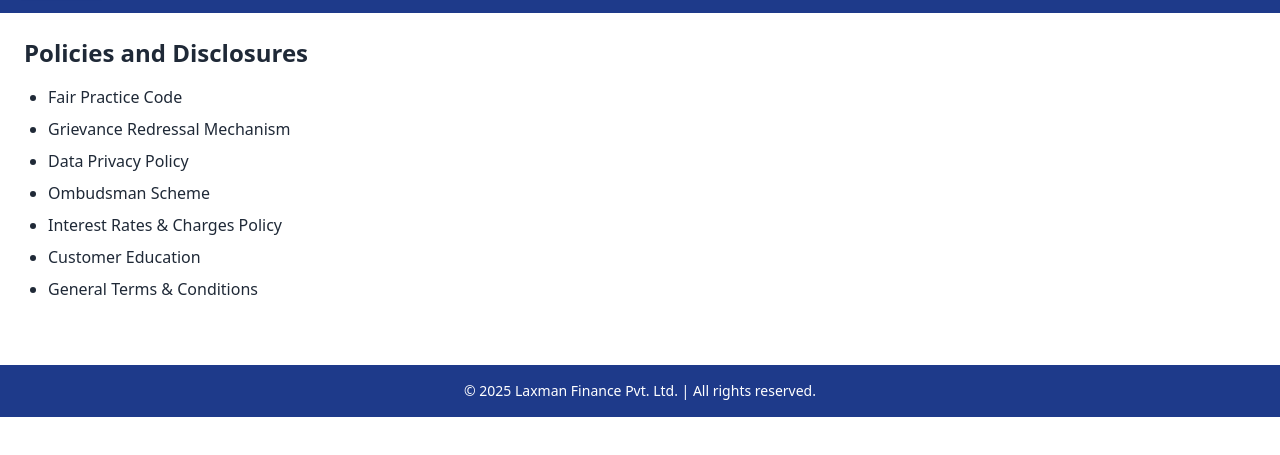
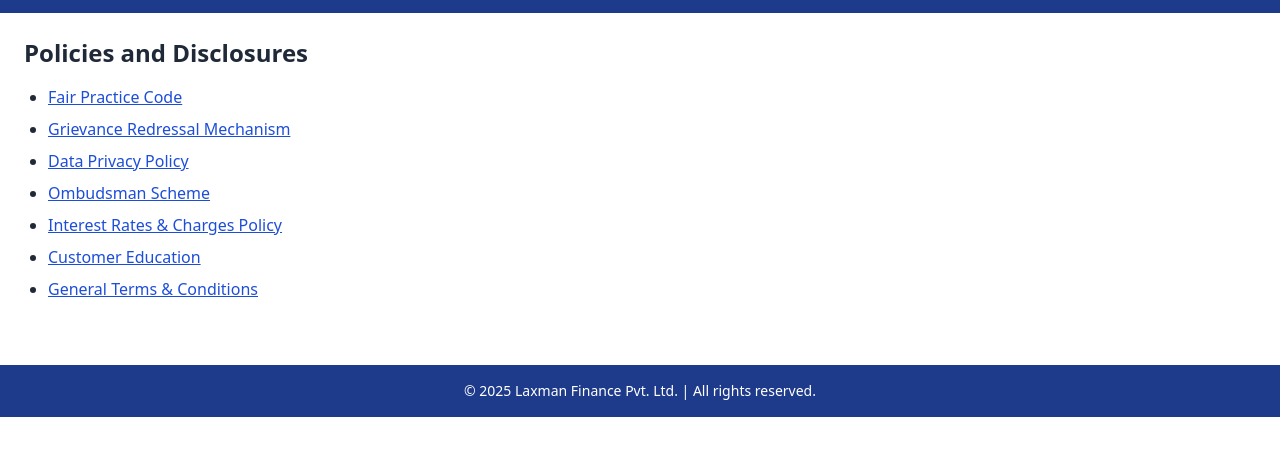
Before and after one commit to LFPL2025/Laxmanfinance, a plain HTML site: page policies.html in a window 1280 px wide. Shown: the part 67-522 px from the top of the page. Drawn offline with nearby package versions, Linux system fonts and the light colour scheme; files whose address does not match are found by name.

Commit message:
Add files via upload

```diff
--- a/policies.html
+++ b/policies.html
@@ -17,13 +17,13 @@
   <main class="p-6">
 <h2 class="text-2xl font-semibold mb-4">Policies and Disclosures</h2>
 <ul class="list-disc pl-6 space-y-2">
-  <li>Fair Practice Code</li>
-  <li>Grievance Redressal Mechanism</li>
-  <li>Data Privacy Policy</li>
-  <li>Ombudsman Scheme</li>
-  <li>Interest Rates & Charges Policy</li>
-  <li>Customer Education</li>
-  <li>General Terms & Conditions</li>
+  <li><a href="docs/fair-practice-code.pdf" class="text-blue-700 underline">Fair Practice Code</a></li>
+  <li><a href="docs/grievance-redressal-policy.pdf" class="text-blue-700 underline">Grievance Redressal Mechanism</a></li>
+  <li><a href="docs/data-privacy-policy.pdf" class="text-blue-700 underline">Data Privacy Policy</a></li>
+  <li><a href="docs/ombudsman-scheme.pdf" class="text-blue-700 underline">Ombudsman Scheme</a></li>
+  <li><a href="docs/interest-rate-policy.pdf" class="text-blue-700 underline">Interest Rates & Charges Policy</a></li>
+  <li><a href="docs/customer-education.pdf" class="text-blue-700 underline">Customer Education</a></li>
+  <li><a href="docs/general-terms.pdf" class="text-blue-700 underline">General Terms & Conditions</a></li>
 </ul>
 </main>
   <footer class="bg-blue-900 text-white text-sm text-center p-4 mt-10">
```
Also changed, not shown: 7 other files.
